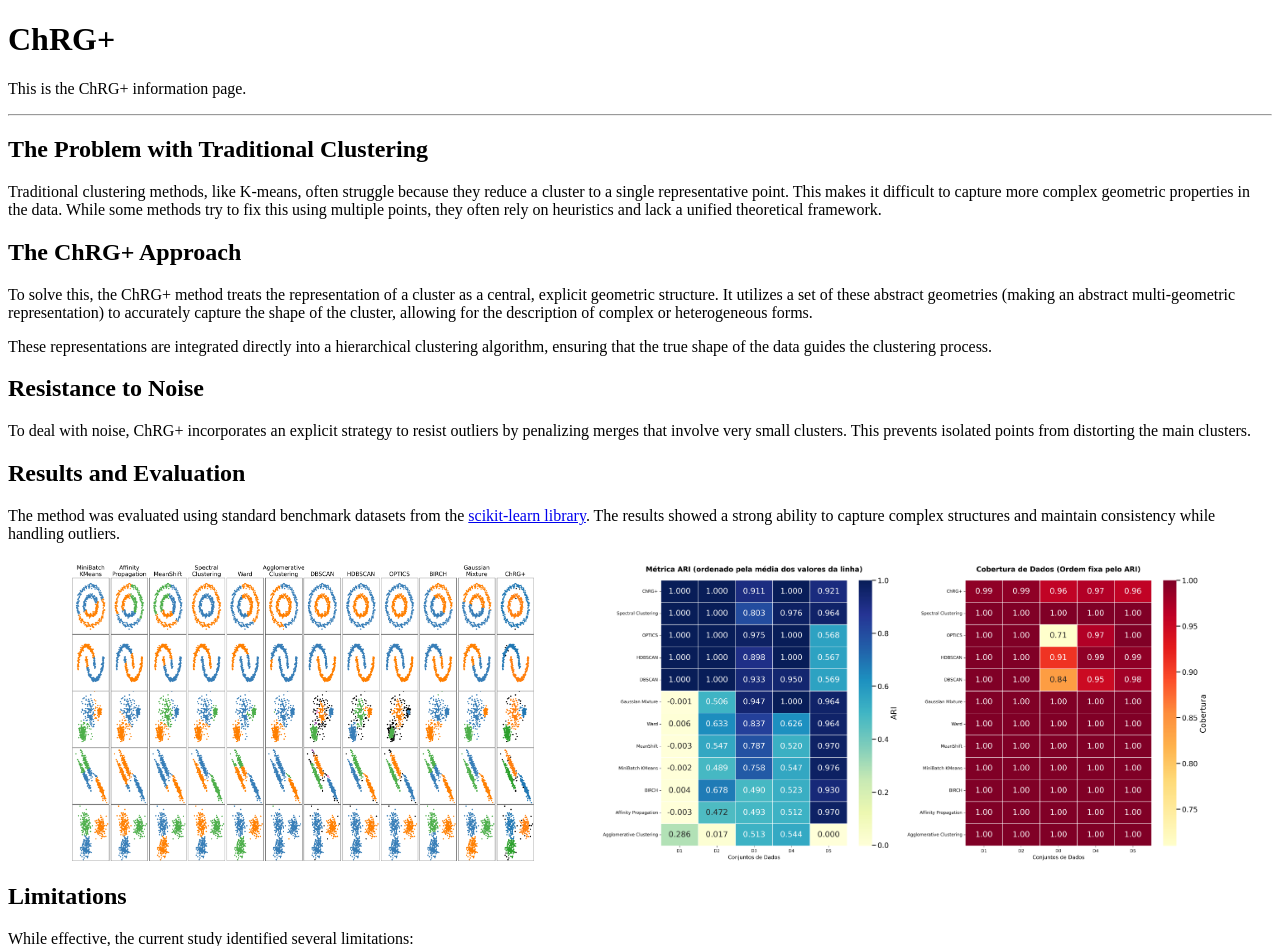
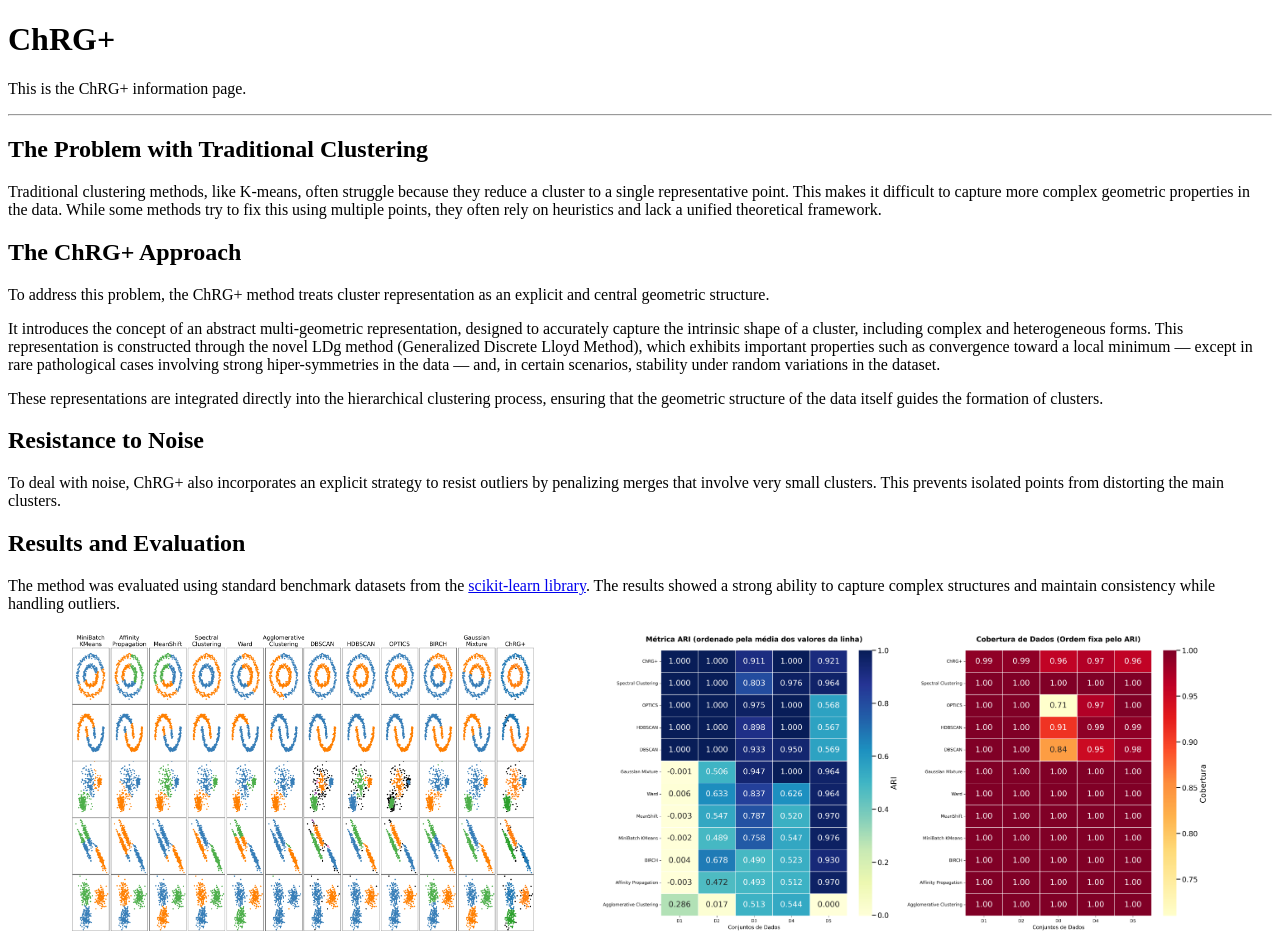
Before and after one commit to Kaguya-hash/clustering_ChRG_plus_pontual, a Python web app: template templates/chrg_plus.html in a window 1280 px wide. Shown: the top 946 px of the page. Run offline with Jinja, Linux system fonts and the light colour scheme; the template is opened without the code that fills it, so the values that code supplies are empty.

Commit message:
Update chrg_plus.html

```diff
--- a/templates/chrg_plus.html
+++ b/templates/chrg_plus.html
@@ -30,12 +30,21 @@
     <p>Traditional clustering methods, like K-means, often struggle because they reduce a cluster to a single representative point. This makes it difficult to capture more complex geometric properties in the data. While some methods try to fix this using multiple points, they often rely on heuristics and lack a unified theoretical framework.</p>
 
     <h2>The ChRG+ Approach</h2>
-    <p>To solve this, the ChRG+ method treats the representation of a cluster as a central, explicit geometric structure. It utilizes a set of these abstract geometries (making an abstract multi-geometric representation) to accurately capture the shape of the cluster, allowing for the description of complex or heterogeneous forms.</p>
 
-    <p>These representations are integrated directly into a hierarchical clustering algorithm, ensuring that the true shape of the data guides the clustering process.</p>
+    <p>
+    To address this problem, the ChRG+ method treats cluster representation as an explicit and central geometric structure.
+    </p>
+
+    <p>
+    It introduces the concept of an abstract multi-geometric representation, designed to accurately capture the intrinsic shape of a cluster, including complex and heterogeneous forms. This representation is constructed through the novel LDg method (Generalized Discrete Lloyd Method), which exhibits important properties such as convergence toward a local minimum — except in rare pathological cases involving strong hiper-symmetries in the data — and, in certain scenarios, stability under random variations in the dataset.
+    </p>
+
+    <p>
+    These representations are integrated directly into the hierarchical clustering process, ensuring that the geometric structure of the data itself guides the formation of clusters.
+    </p>
 
     <h2>Resistance to Noise</h2>
-    <p>To deal with noise, ChRG+ incorporates an explicit strategy to resist outliers by penalizing merges that involve very small clusters. This prevents isolated points from distorting the main clusters.</p>
+    <p>To deal with noise, ChRG+ also incorporates an explicit strategy to resist outliers by penalizing merges that involve very small clusters. This prevents isolated points from distorting the main clusters.</p>
 
     <h2>Results and Evaluation</h2>
     <p>The method was evaluated using standard benchmark datasets from the <a href="https://scikit-learn.org/stable/modules/clustering.html" target="_blank">scikit-learn library</a>. The results showed a strong ability to capture complex structures and maintain consistency while handling outliers.</p>
```
